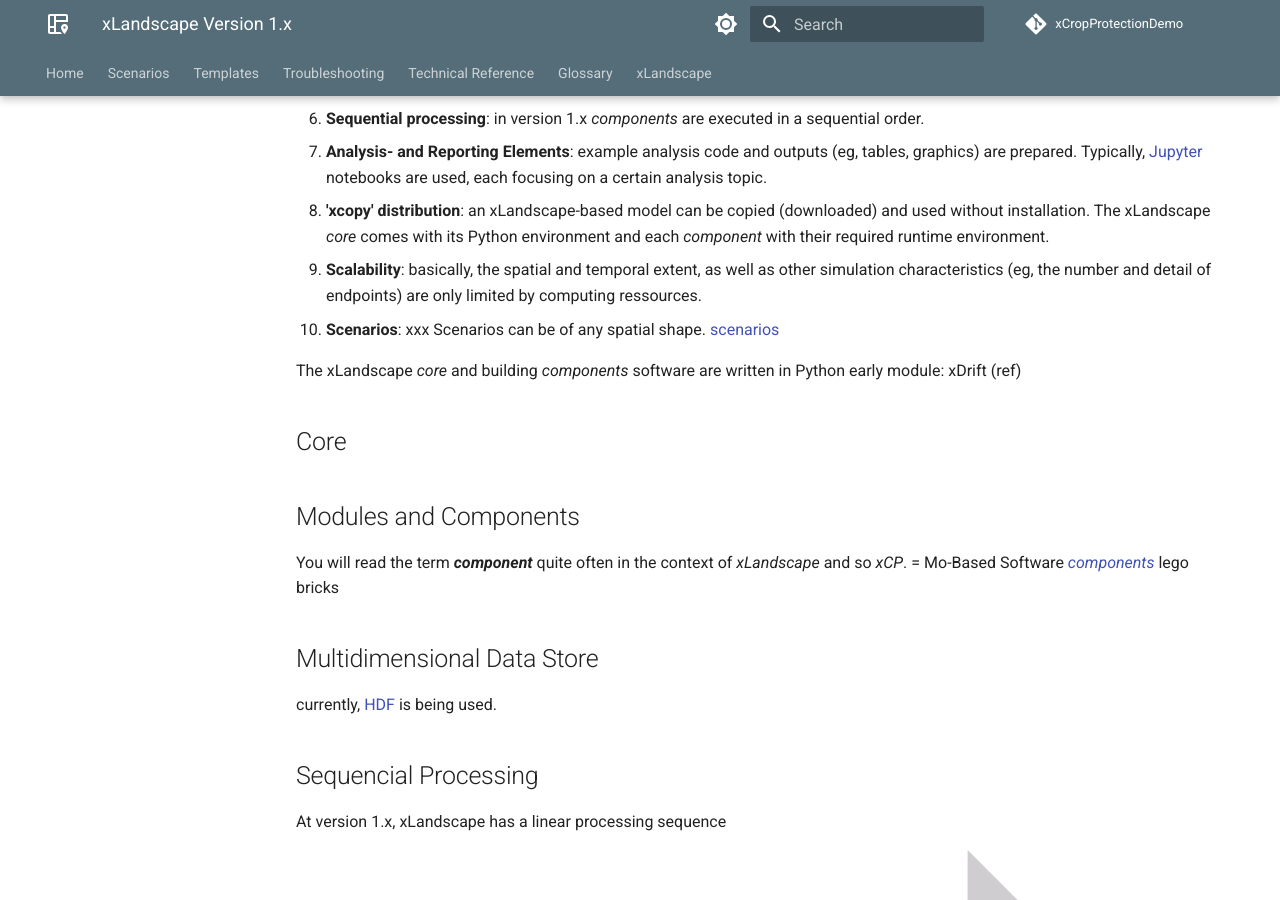
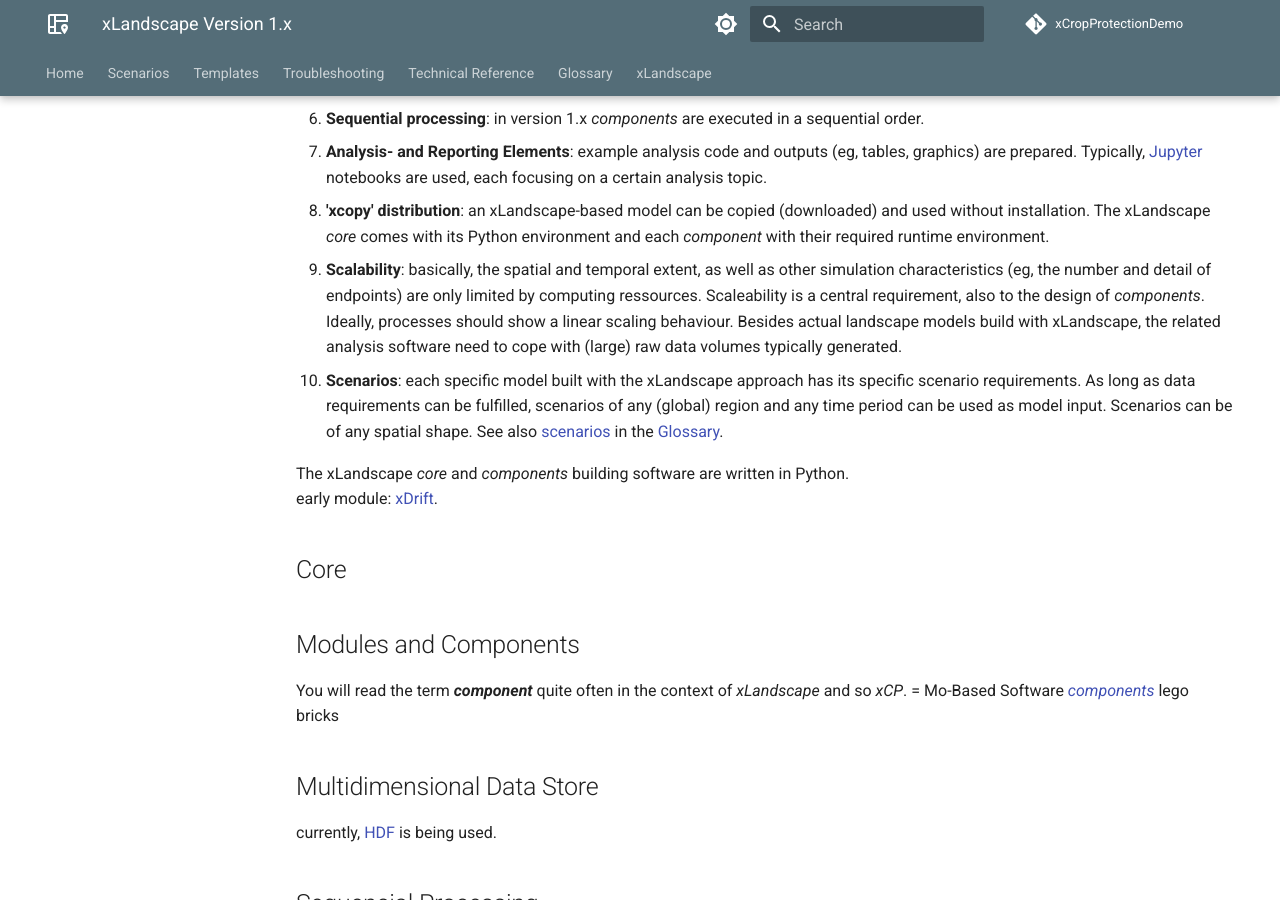
Before and after one commit to xlandscape/xCropProtectionDemoDoc, an MkDocs documentation site: the page built from docs/xLandscape/xlandscape-version1x.md, in a window 1280 px wide and 900 px high, scrolled down 1432 px. Built offline with MkDocs 1.6.1 and Material for MkDocs 9.7.7, drawn with Linux system fonts in a browser that asks for light colours; comment, search, counter and statistics services are not loaded.

Commit message:
continue on section 'Version 1.x'

```diff
--- a/docs/xLandscape/xlandscape-version1x.md
+++ b/docs/xLandscape/xlandscape-version1x.md
@@ -21,12 +21,11 @@ The first major release (version 1.x) implements key goals as summarised the [In
 1. **Sequential processing**: in version 1.x *components* are executed in a sequential order.
 1. **Analysis- and Reporting Elements**: example analysis code and outputs (eg, tables, graphics) are prepared. Typically, [Jupyter](https://jupyter.org/) notebooks are used, each focusing on a certain analysis topic.
 1. **'xcopy' distribution**: an xLandscape-based model can be copied (downloaded) and used without installation. The xLandscape *core* comes with its Python environment and each *component* with their required runtime environment.
-1. **Scalability**: basically, the spatial and temporal extent, as well as other simulation characteristics (eg, the number and detail of endpoints) are only limited by computing ressources.
-1. **Scenarios**: xxx Scenarios can be of any spatial shape.  [scenarios](../reference/glossary.md#scenario)
+1. **Scalability**: basically, the spatial and temporal extent, as well as other simulation characteristics (eg, the number and detail of endpoints) are only limited by computing ressources. Scaleability is a central requirement, also to the design of *components*. Ideally, processes should show a linear scaling behaviour. Besides actual landscape models build with xLandscape, the related analysis software need to cope with (large) raw data volumes typically generated.
+1. **Scenarios**: each specific model built with the xLandscape approach has its specific scenario requirements. As long as data requirements can be fulfilled, scenarios of any (global) region and any time period can be used as model input. Scenarios can be of any spatial shape. See also [scenarios](../reference/glossary.md#scenario) in the [Glossary](../reference/glossary.md).
 
-The xLandscape *core* and building *components* software are written in Python
-early module: xDrift (ref)
-
+The xLandscape *core* and *components* building software are written in Python.
+early module: [xDrift](../xLandscape/xLandscape-components.md#xdrift).
 
 ## Core
 
```
Also changed, not shown: docs/img/xLandscape - moduls core models.png.
